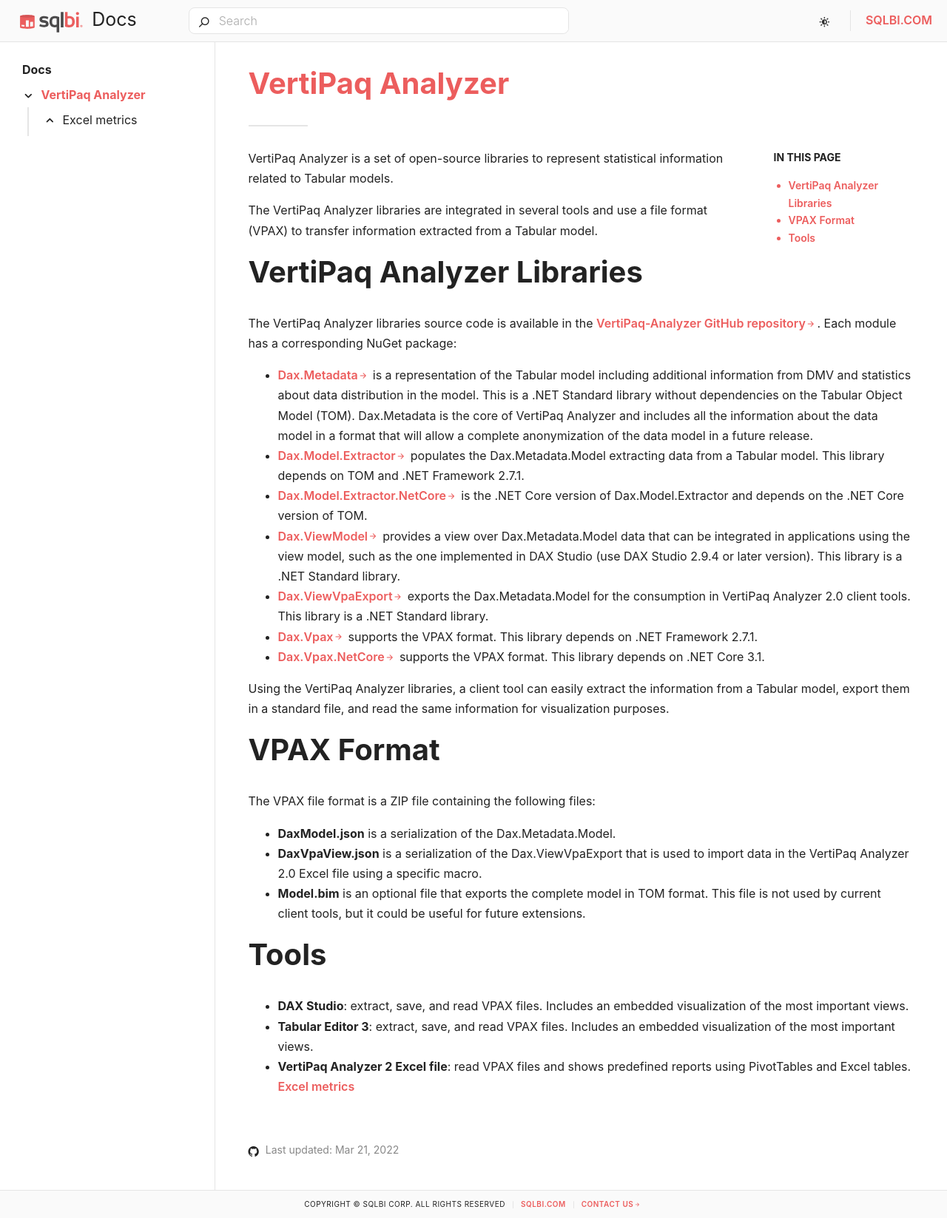
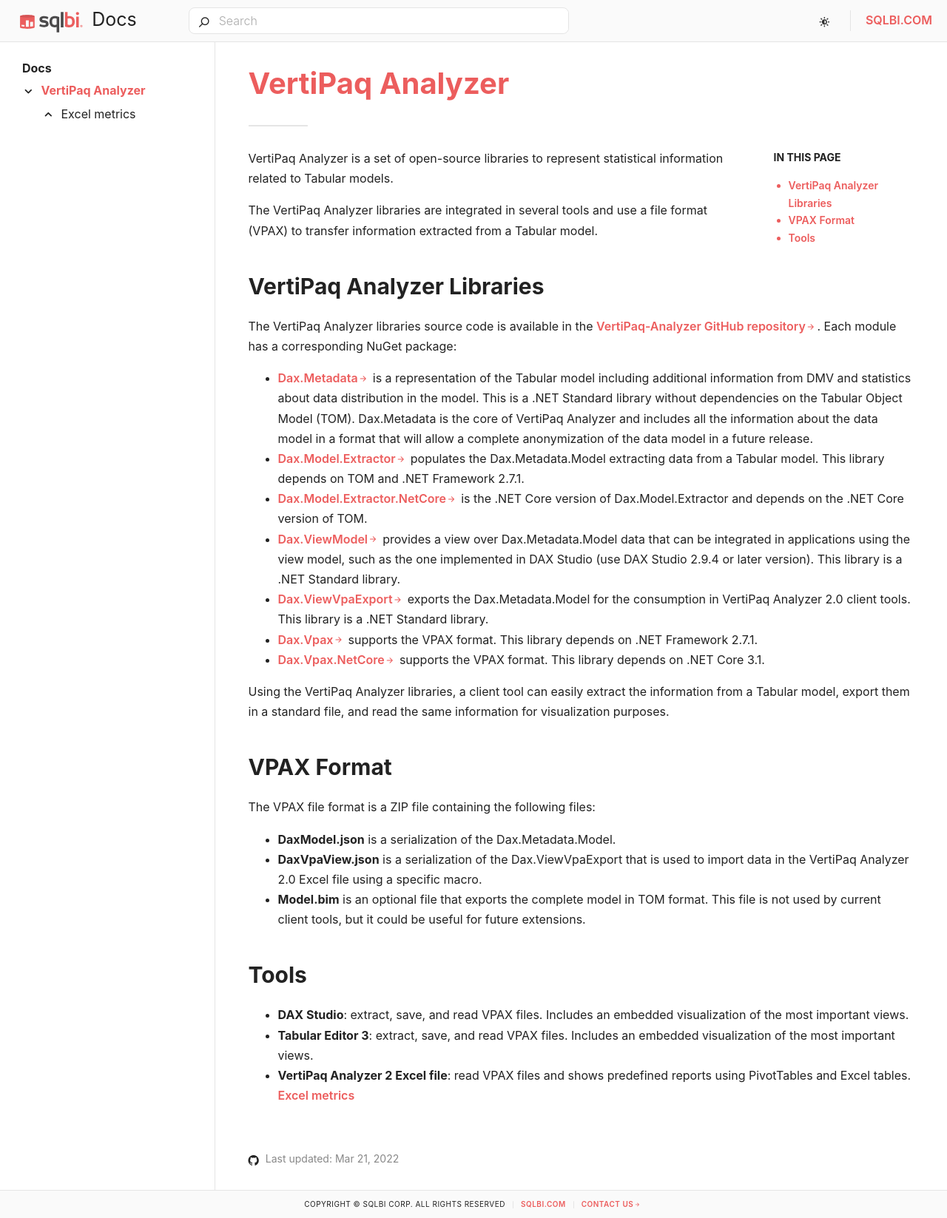
Before and after one commit to sql-bi/docs, a Jekyll site: the page built from _docs/vertipaq-analyzer/index.md, in a window 1280 px wide. Shown: the whole page at 74% size. Built offline with Jekyll 4.4.1, drawn with Linux system fonts in a browser that asks for light colours; some web fonts are replaced.

Commit message:
Fix titles tags

```diff
--- a/_docs/vertipaq-analyzer/index.md
+++ b/_docs/vertipaq-analyzer/index.md
@@ -8,7 +8,7 @@
 
 The VertiPaq Analyzer libraries are integrated in several tools and use a file format (VPAX) to transfer information extracted from a Tabular model.
 
-# VertiPaq Analyzer Libraries
+## VertiPaq Analyzer Libraries
 
 The VertiPaq Analyzer libraries source code is available in the [VertiPaq-Analyzer GitHub repository](https://github.com/sql-bi/VertiPaq-Analyzer). Each module has a corresponding NuGet package:
 - **[Dax.Metadata](https://www.nuget.org/packages/Dax.Metadata/)** is a representation of the Tabular model including additional information from DMV and statistics about data distribution in the model. This is a .NET Standard library without dependencies on the Tabular Object Model (TOM). Dax.Metadata is the core of VertiPaq Analyzer and includes all the information about the data model in a format that will allow a complete anonymization of the data model in a future release.
@@ -21,7 +21,7 @@
 
 Using the VertiPaq Analyzer libraries, a client tool can easily extract the information from a Tabular model, export them in a standard file, and read the same information for visualization purposes.
 
-# VPAX Format
+## VPAX Format
 
 The VPAX file format is a ZIP file containing the following files:
 
@@ -29,7 +29,7 @@
 - **DaxVpaView.json** is a serialization of the Dax.ViewVpaExport that is used to import data in the VertiPaq Analyzer 2.0 Excel file using a specific macro.
 - **Model.bim** is an optional file that exports the complete model in TOM format. This file is not used by current client tools, but it could be useful for future extensions.
 
-# Tools
+## Tools
 
 - **DAX Studio**: extract, save, and read VPAX files. Includes an embedded visualization of the most important views.
 - **Tabular Editor 3**: extract, save, and read VPAX files. Includes an embedded visualization of the most important views.
--- a/assets/css/nav.less
+++ b/assets/css/nav.less
@@ -16,7 +16,7 @@
     }
     ul {
         ul {
-            border-left: 2px solid @hr-color;
+            //border-left: 2px solid @hr-color;
 
             .dark & {
                 border-color: @hr-color-dark;
@@ -24,7 +24,7 @@
         }
     }
     li {
-        padding: 6px 20px;
+        padding: 4px 20px;
         display: none;
         line-height: 1.4;
 
```
Also changed, not shown: assets/css/main.min.css, 1 other file.
